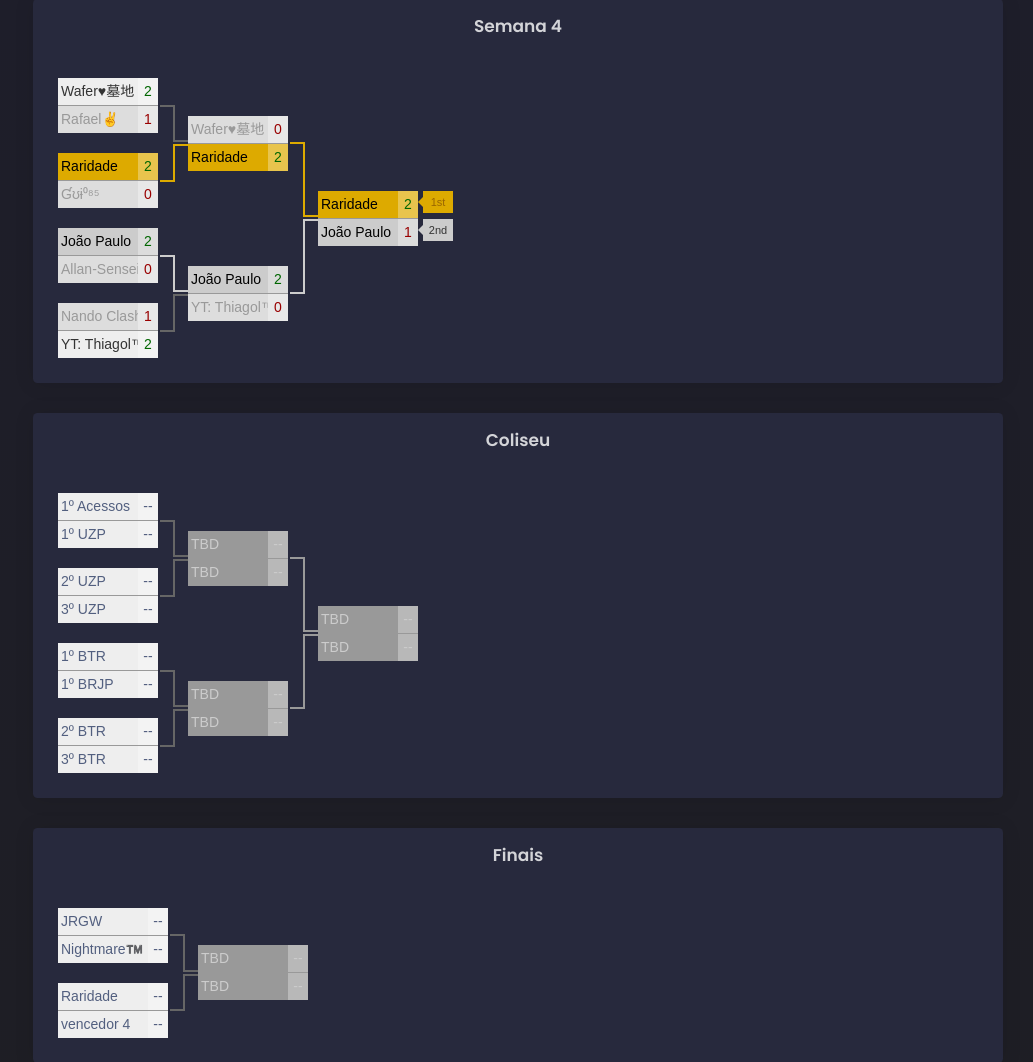
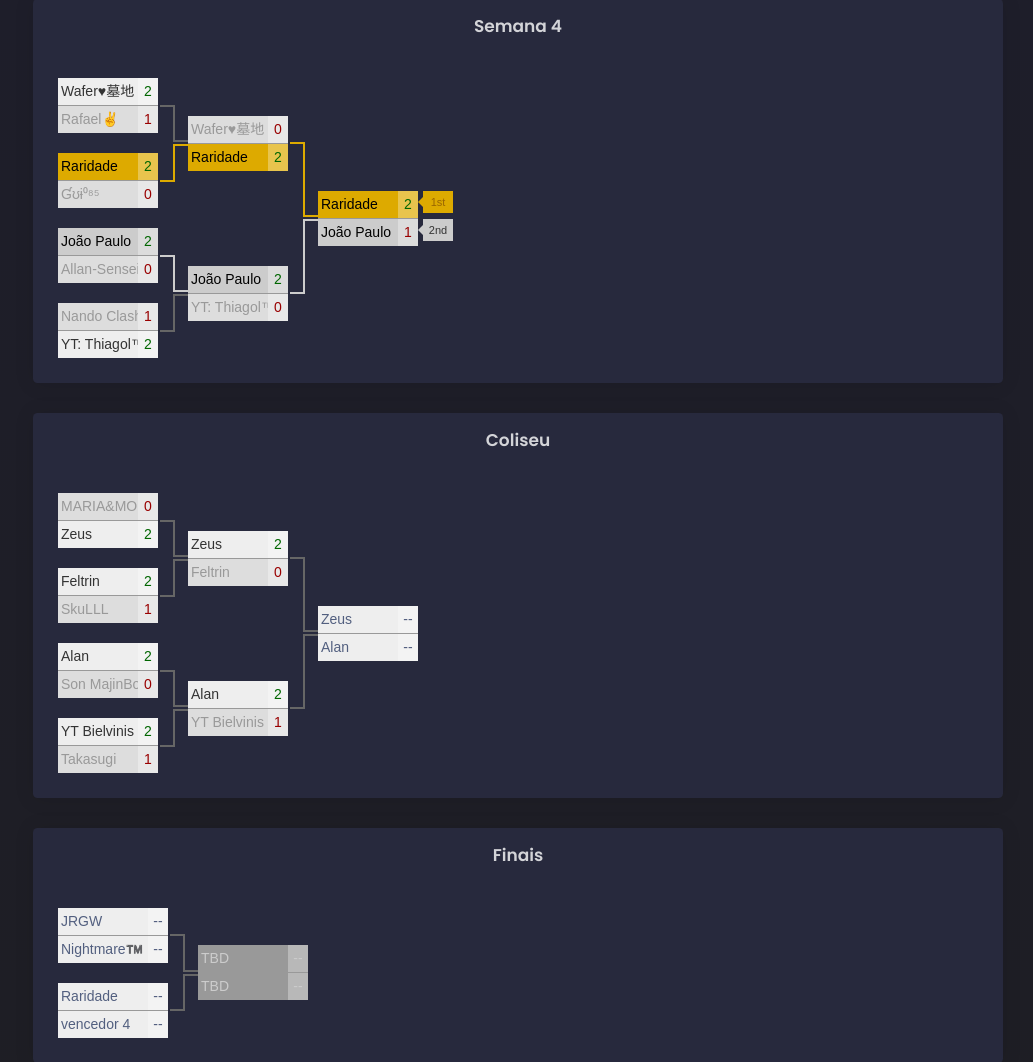
Before and after one commit to rodrigosimaogois/uzputoz, a Django app: page /clashdata/tournament/ in a window 1280 px wide. Shown: the part 973-2035 px from the top of the page, without its empty margins (247-1280 px from the left). Run offline with Django 4.2, Linux system fonts and the light colour scheme; some libraries are stand-ins or nearby versions.

Commit message:
rei da guerra

```diff
--- a/clashAdmin/clashdata/templates/clashdata/tournament.html
+++ b/clashAdmin/clashdata/templates/clashdata/tournament.html
@@ -108,6 +108,20 @@
         ]]
     }
 
+    var week5 = {
+        teams : [
+            ["MARIA&MOISES", "Zeus"],
+            ["Feltrin", "SkuLLL"],
+            ["Alan", "Son MajinBoo"],
+            ["YT Bielvinis", "Takasugi"],
+        ],
+        results : [[ /* WINNER BRACKET */
+            [ [0,2], [2,1], [2,0], [2,1] ],
+            [ [2,0], [2,1] ],
+            [ [null,null] ]
+        ]]
+    }
+
     var notDefined = {
         teams : [
             ["1º Acessos", "1º UZP"],
@@ -179,7 +193,7 @@
             matchMargin: 30,
             roundMargin: 30,
 
-            init: notDefined
+            init: week5
         })
 
         $('#finals').bracket({
```
